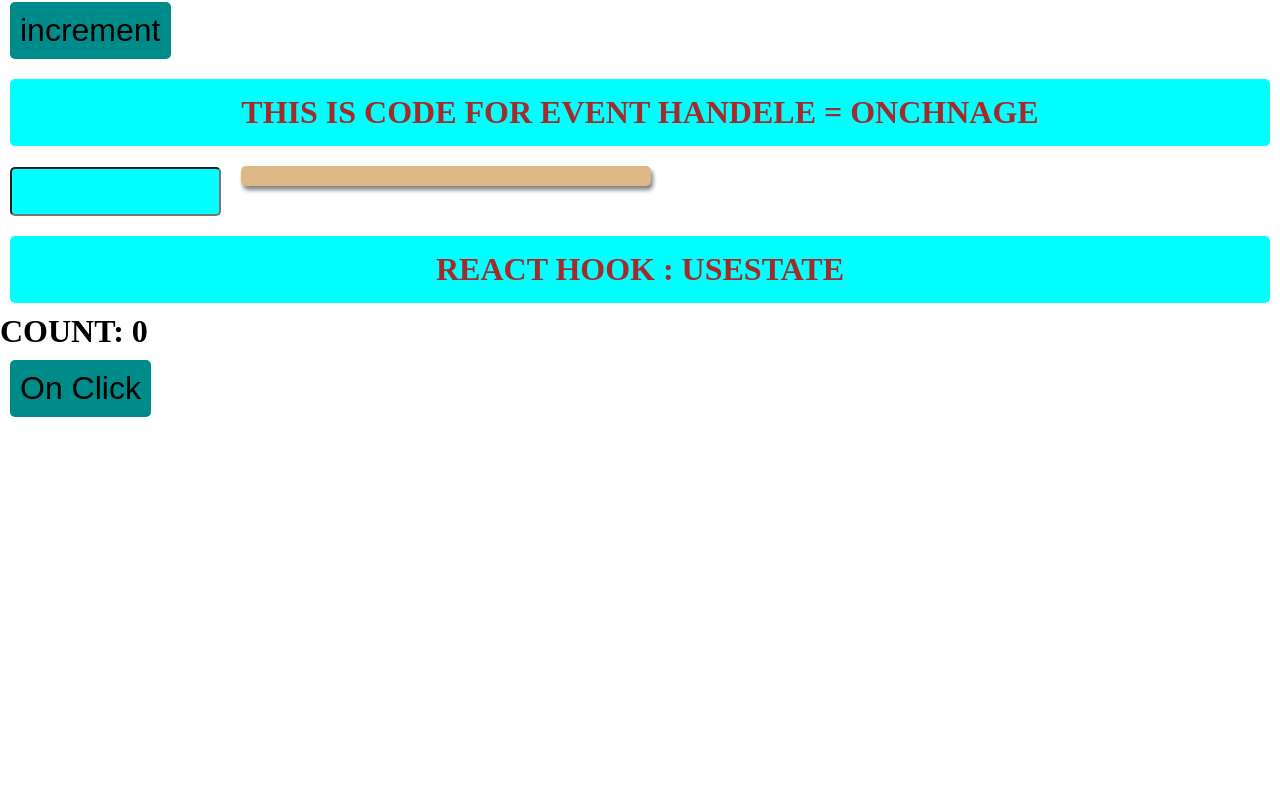
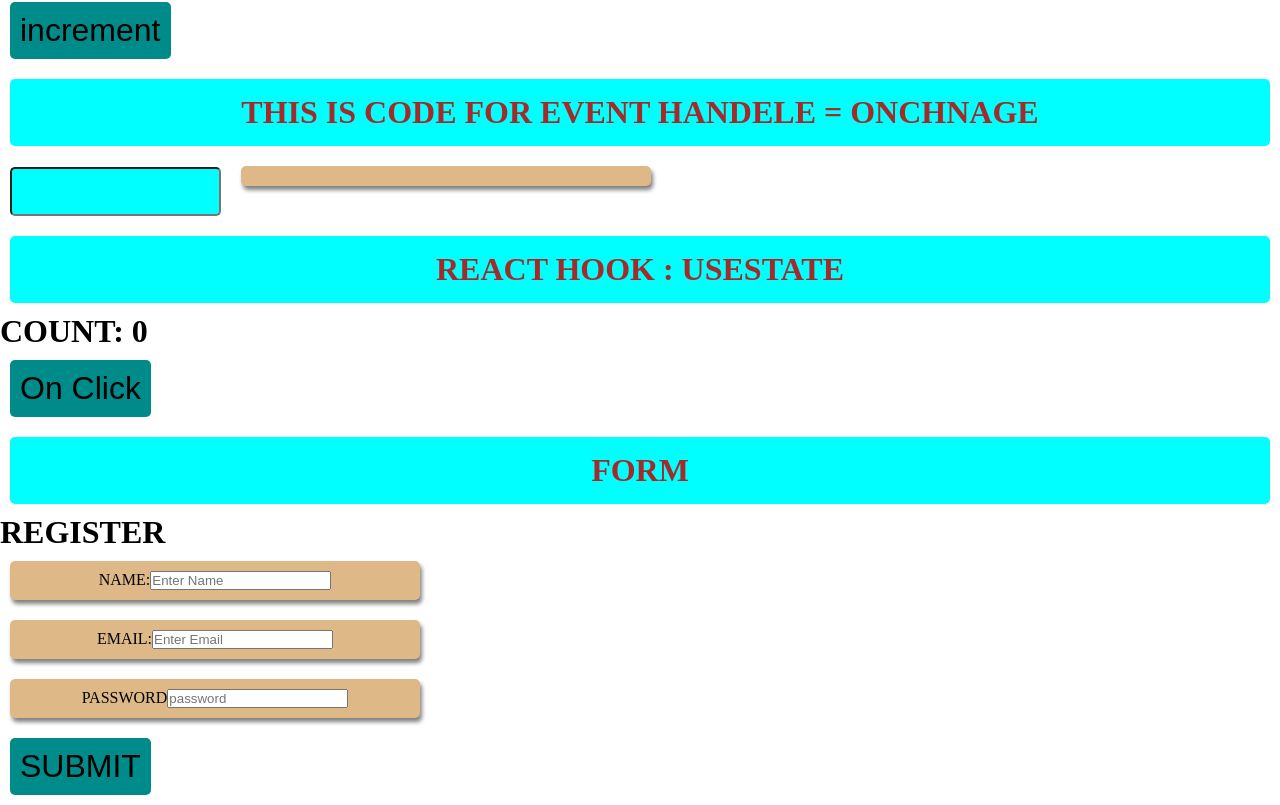
Before and after one commit to hasan972/my-react-app, a React (Create React App) app: page / in a window 1280 px wide. Shown: the part 2090-2895 px from the top of the page. Before the commit the page ends 2517 px from the top, so only its background shows below. Built offline with nearby package versions, Linux system fonts and the light colour scheme.

Commit message:
About Form

```diff
--- a/src/App.js
+++ b/src/App.js
@@ -7,6 +7,7 @@ import ConditionalRendaring from './conditional-rendaring'
 import EventBinding from './eventBinding/index'
 import EventHandeleronChange from './event_handaler_class/index'
 import UseHook from './use-hook/index'
+import Form from './from/from'
 
 let items = [];
 for(let x=0; x<Data.length; x++){
@@ -56,6 +57,9 @@ return <div>
         {/* using set-hook */}
         <h1 className="heading">react hook : useState</h1>
         <UseHook />
+        {/* This senction is using for form  */}
+        <h1 className="heading"> Form</h1>
+        <Form />
 </div>
 }
 
--- /dev/null
+++ b/src/from/from.js
@@ -0,0 +1,60 @@
+import React,{useState} from 'react'
+import style from "./from_module.css";
+
+export default function Ffrom() {
+    //useState
+    const[Name, setName] = useState("");
+    const[Email, setEmail] = useState("");
+    const[Password, setPassword] = useState("");
+
+    //call the onClick event using function
+    const handelNameChange = (e) =>{
+        setName(e.target.value);
+
+    };
+    const handelEmailChange = (e) =>{
+        setEmail(e.target.value);
+    };
+    const handelPasswordChange = (e) =>{
+        setPassword(e.target.value);
+
+    };
+    const handelSubmit = (e) =>{
+        console.log("from is called");
+        //pass the value into the element
+        let userInfo ={
+            name : Name,
+            email : Email,
+            password : Password,
+
+        };
+        console.log(userInfo);
+        e.preventDefault();
+
+    };
+
+    return (
+        <div>
+            <h1>REGISTER</h1>
+            <form action="" onSubmit={handelSubmit}>
+                <div className="card">
+                    <label htmlFor="name" >NAME:</label>
+                    <input type="text" name="name" id="name" placeholder="Enter Name" value={Name} onChange={handelNameChange}  required></input>
+                </div>
+                <br></br>
+                <div className="card">
+                    <lable htmlFor="email">EMAIL:</lable>
+                    <input type="text" name="eamil" id="email" placeholder="Enter Email" value={Email} onChange={handelEmailChange} required></input>
+                </div>
+                <br></br>
+                <div className="card">
+                    <label htmlFor="password">PASSWORD</label>
+                    <input type="password" name="password" placeholder="password" value={Password} onChange={handelPasswordChange} required></input>
+                </div>
+                <div>
+                    <button type="submit">SUBMIT</button>
+                </div>
+            </form>
+        </div>
+    )
+}
```
Also changed, not shown: src/from/from_module.css (added).
